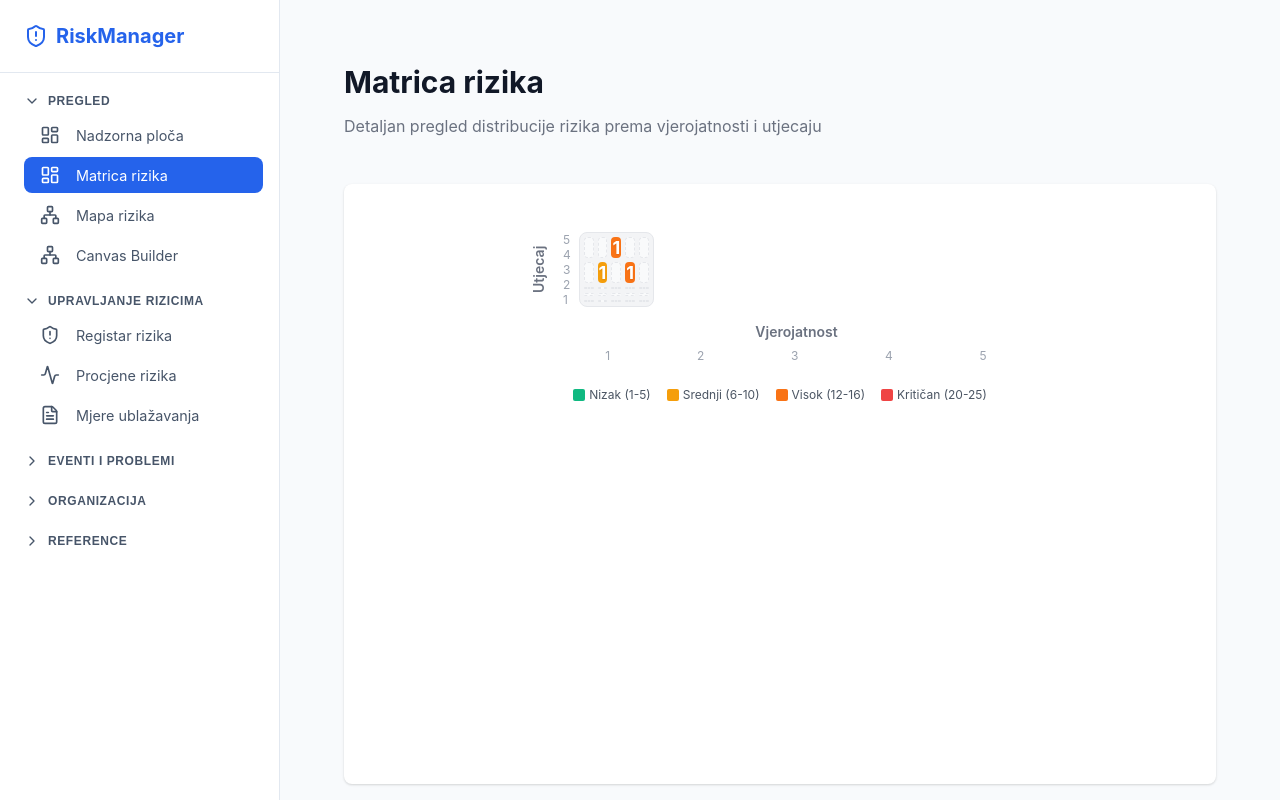
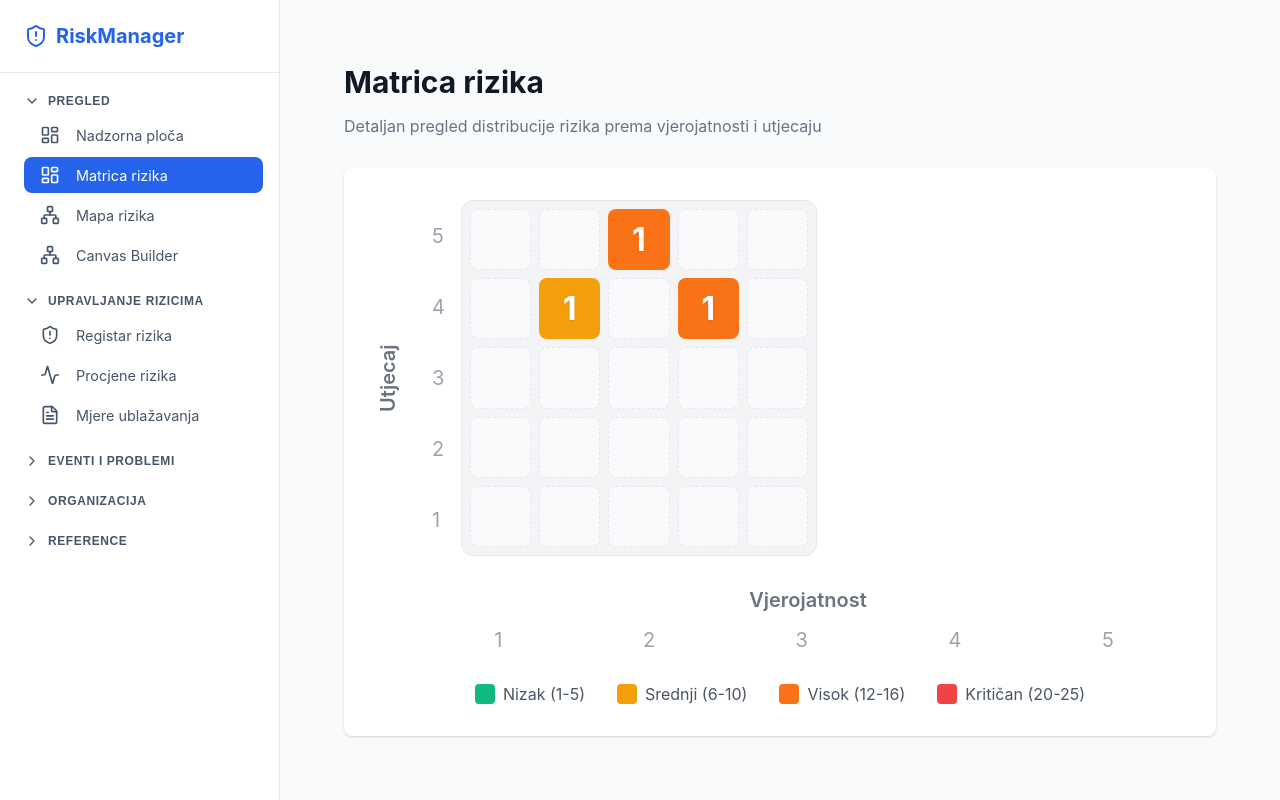
Before and after one commit to infodomAdmn/riskmanagment, a React (Vite) app: page /matrix in a window 1280 px wide. Built offline with nearby package versions, Linux system fonts and the light colour scheme.

Commit message:
feat: Add Risk Matrix page with a Risk Heatmap component to visualize risk assessments.

```diff
--- a/src/components/RiskHeatmap.module.css
+++ b/src/components/RiskHeatmap.module.css
@@ -15,6 +15,13 @@
     gap: 1rem;
     width: 100%;
     max-width: 500px;
+    transition: all 0.3s ease;
+}
+
+.container.fullScreen .gridContainer {
+    max-width: none;
+    height: 100%;
+    gap: 2rem;
 }
 
 .yAxisLabel {
@@ -26,12 +33,20 @@
     font-size: 0.875rem;
 }
 
+.container.fullScreen .yAxisLabel {
+    font-size: 1.25rem;
+}
+
 .xAxisLabel {
     text-align: center;
     font-weight: 600;
     color: #6b7280;
     font-size: 0.875rem;
     grid-column: 2;
+}
+
+.container.fullScreen .xAxisLabel {
+    font-size: 1.25rem;
 }
 
 .grid {
@@ -46,6 +61,12 @@
     padding: 4px;
 }
 
+.container.fullScreen .grid {
+    gap: 8px;
+    padding: 8px;
+    border-radius: 12px;
+}
+
 .cell {
     display: flex;
     align-items: center;
@@ -58,6 +79,11 @@
     position: relative;
     font-size: 1.125rem;
     text-shadow: 0 1px 2px rgba(0, 0, 0, 0.1);
+}
+
+.container.fullScreen .cell {
+    border-radius: 8px;
+    font-size: 2rem;
 }
 
 .cell:hover {
@@ -90,6 +116,12 @@
     box-shadow: 0 10px 15px -3px rgba(0, 0, 0, 0.1);
 }
 
+.container.fullScreen .tooltip {
+    padding: 1rem;
+    font-size: 1rem;
+    margin-bottom: 1rem;
+}
+
 .cell:hover .tooltip {
     opacity: 1;
 }
@@ -105,6 +137,11 @@
     color: #9ca3af;
 }
 
+.container.fullScreen .yAxisTicks {
+    font-size: 1.25rem;
+    padding-right: 1rem;
+}
+
 .xAxisTicks {
     display: flex;
     justify-content: space-around;
@@ -112,6 +149,11 @@
     padding-top: 0.5rem;
     font-size: 0.75rem;
     color: #9ca3af;
+}
+
+.container.fullScreen .xAxisTicks {
+    font-size: 1.25rem;
+    padding-top: 1rem;
 }
 
 /* Legend */
@@ -123,10 +165,20 @@
     color: #4b5563;
 }
 
+.container.fullScreen .legend {
+    gap: 2rem;
+    margin-top: 2rem;
+    font-size: 1rem;
+}
+
 .legendItem {
     display: flex;
     align-items: center;
     gap: 0.25rem;
+}
+
+.container.fullScreen .legendItem {
+    gap: 0.5rem;
 }
 
 .legendColor {
@@ -134,3 +186,9 @@
     height: 12px;
     border-radius: 2px;
 }
+
+.container.fullScreen .legendColor {
+    width: 20px;
+    height: 20px;
+    border-radius: 4px;
+}
--- a/src/components/RiskHeatmap.tsx
+++ b/src/components/RiskHeatmap.tsx
@@ -9,9 +9,10 @@ interface HeatmapDataPoint {
 
 interface RiskHeatmapProps {
     data: HeatmapDataPoint[];
+    fullScreen?: boolean;
 }
 
-export const RiskHeatmap: React.FC<RiskHeatmapProps> = ({ data }) => {
+export const RiskHeatmap: React.FC<RiskHeatmapProps> = ({ data, fullScreen = false }) => {
     // Helper to get color based on risk score (prob * impact)
     const getCellColor = (prob: number, imp: number) => {
         const score = prob * imp;
@@ -58,7 +59,7 @@ export const RiskHeatmap: React.FC<RiskHeatmapProps> = ({ data }) => {
     };
 
     return (
-        <div className={styles.container}>
+        <div className={`${styles.container} ${fullScreen ? styles.fullScreen : ''}`}>
             <div className={styles.gridContainer}>
                 <div className={styles.yAxisLabel}>Utjecaj</div>
 
@@ -79,7 +80,7 @@ export const RiskHeatmap: React.FC<RiskHeatmapProps> = ({ data }) => {
                 <div className={styles.xAxisLabel}>Vjerojatnost</div>
             </div>
 
-            <div className={styles.xAxisTicks} style={{ paddingLeft: '2rem', maxWidth: '500px' }}>
+            <div className={styles.xAxisTicks} style={{ paddingLeft: fullScreen ? '3rem' : '2rem', maxWidth: fullScreen ? 'none' : '500px' }}>
                 <span>1</span>
                 <span>2</span>
                 <span>3</span>
--- a/src/pages/RiskMatrixPage.module.css
+++ b/src/pages/RiskMatrixPage.module.css
@@ -1,12 +1,15 @@
 .container {
     padding: 2rem;
-    height: 100%;
+    height: calc(100vh - 64px);
+    /* Adjust based on header/sidebar height */
     display: flex;
     flex-direction: column;
+    overflow: hidden;
 }
 
 .header {
-    margin-bottom: 2rem;
+    margin-bottom: 1rem;
+    flex-shrink: 0;
 }
 
 .title {
@@ -26,9 +29,9 @@
     background-color: white;
     border-radius: 0.5rem;
     box-shadow: 0 1px 3px 0 rgba(0, 0, 0, 0.1), 0 1px 2px 0 rgba(0, 0, 0, 0.06);
-    padding: 2rem;
+    padding: 1rem;
     display: flex;
     justify-content: center;
     align-items: center;
-    min-height: 600px;
+    overflow: hidden;
 }
--- a/src/pages/RiskMatrixPage.tsx
+++ b/src/pages/RiskMatrixPage.tsx
@@ -32,8 +32,8 @@ export const RiskMatrixPage: React.FC = () => {
                 <p className={styles.subtitle}>Detaljan pregled distribucije rizika prema vjerojatnosti i utjecaju</p>
             </div>
             <div className={styles.content}>
-                <div style={{ width: '100%', height: '100%', maxWidth: '800px', maxHeight: '800px' }}>
-                    <RiskHeatmap data={heatMapData} />
+                <div style={{ width: '100%', height: '100%' }}>
+                    <RiskHeatmap data={heatMapData} fullScreen={true} />
                 </div>
             </div>
         </div>
```
